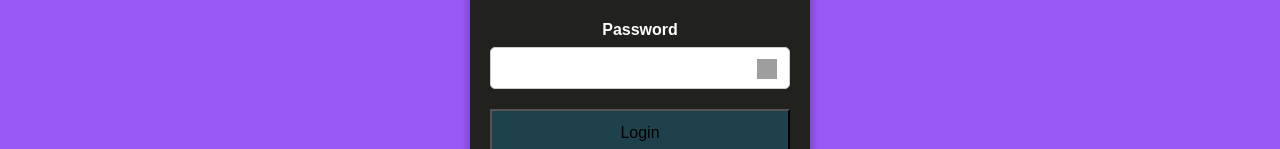
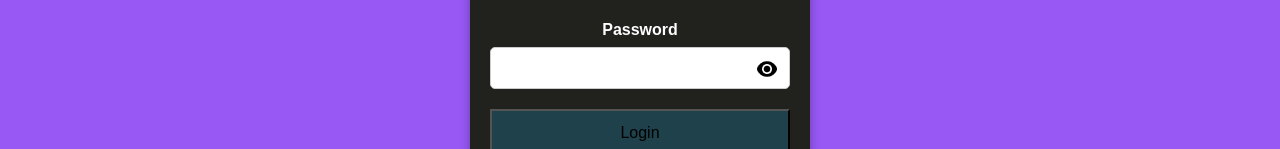
Before and after one commit to Faraonn07/interior, a React (Create React App) app: page /login in a window 1280 px wide. Shown: the part 436-585 px from the top of the page. Built offline with nearby package versions, Linux system fonts and the light colour scheme; grey boxes are pictures that could not be loaded.

Commit message:
add new login + regiter

```diff
--- a/src/components/Login.css
+++ b/src/components/Login.css
@@ -51,7 +51,7 @@ input {
 #eye {
     width: 20px;
     height: 20px;
-    background-image: url('C:/Users/ondxxr/Desktop/uzhnu/interior/public/eye2.png');
+    background-image: url('../img/eye1.png');
     background-size: cover;
     cursor: pointer;
     position: absolute;
@@ -60,7 +60,7 @@ input {
 }
 
 #eye.active {
-    background-image: url('C:/Users/ondxxr/Desktop/uzhnu/interior/public/eye1.png');
+    background-image: url('../img/eye2.png');
 }
 
 button {
--- a/src/components/Register.css
+++ b/src/components/Register.css
@@ -47,7 +47,7 @@
   #eye {
     width: 20px;
     height: 20px;
-    background-image: url('C:/Users/ondxxr/Desktop/uzhnu/interior/public/eye2.png');
+    background-image: url('../img/eye1.png');
     background-size: cover;
     cursor: pointer;
     position: absolute;
@@ -56,7 +56,7 @@
   }
 
   #eye.active {
-    background-image: url('C:/Users/ondxxr/Desktop/uzhnu/interior/public/eye1.png');
+    background-image: url('../img/eye2.png');
   }
 
   button {
```
Also changed, not shown: src/img/eye1.png (renamed from public/eye1.png), src/img/eye2.png (renamed from public/eye2.png).
